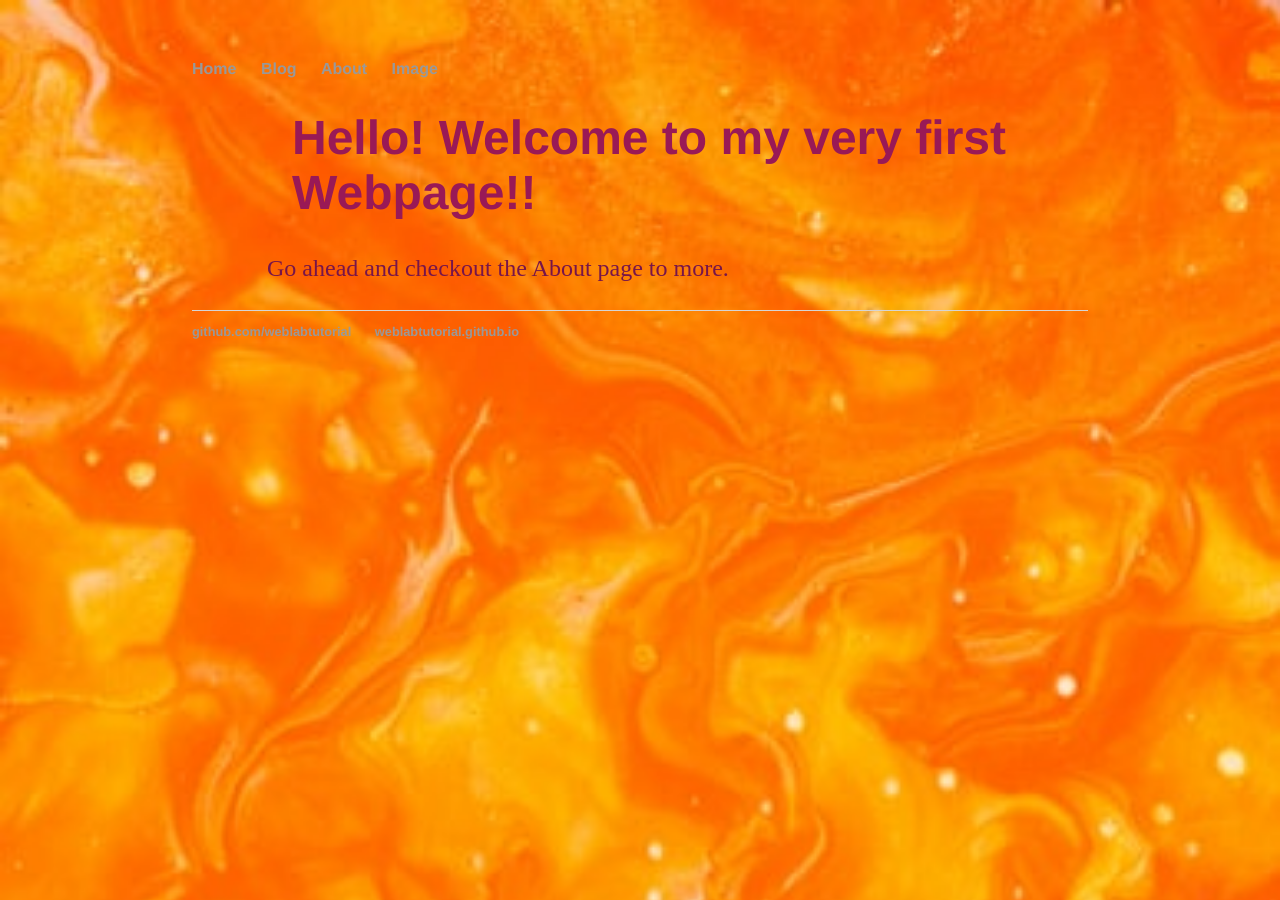
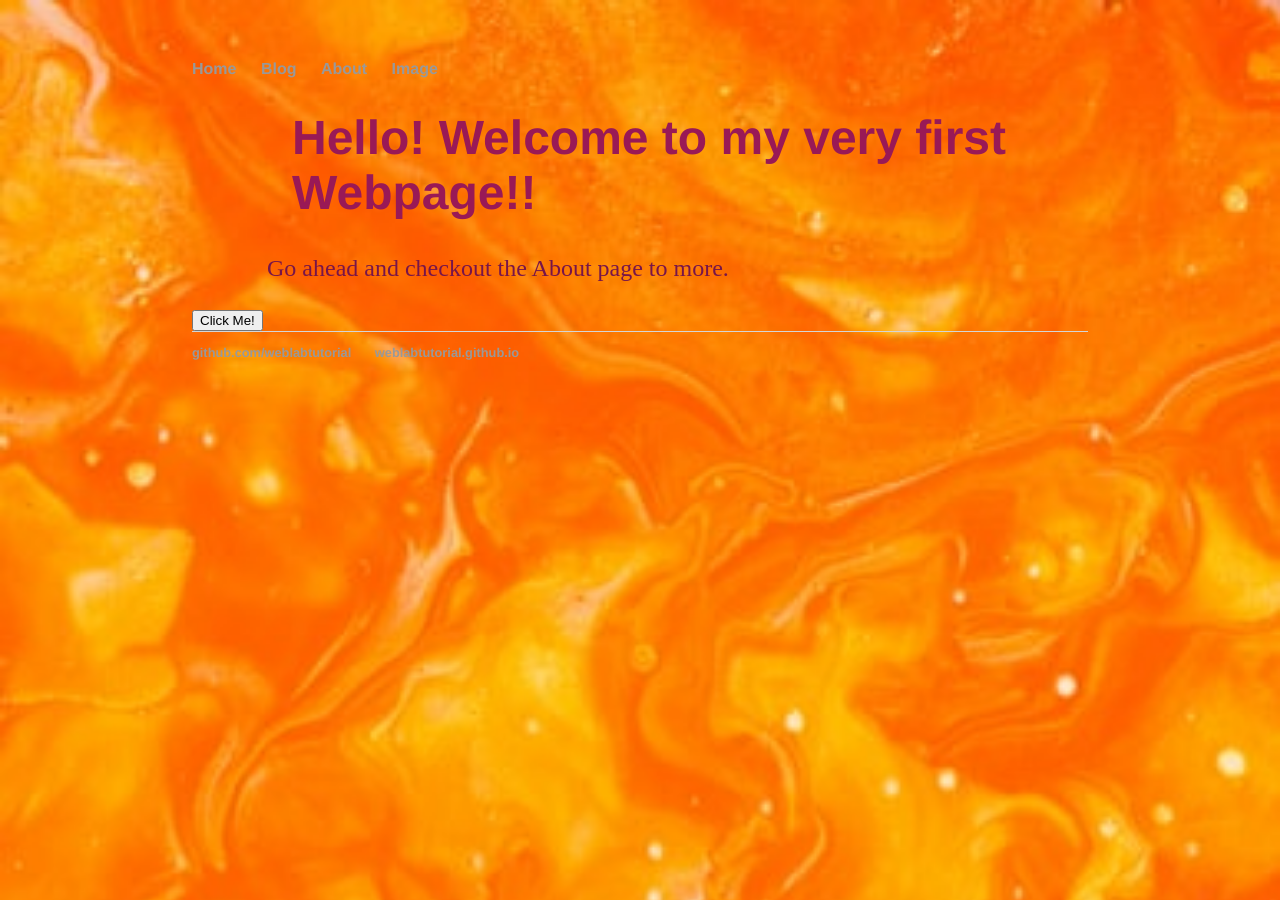
Before and after one commit to Kanaga2004/Kanaga2004.github.io, a Jekyll site: the page built from index.html, in a window 1280 px wide. Built offline with Jekyll 4.4.1, drawn with Linux system fonts in a browser that asks for light colours.

Commit message:
Update index.html

```diff
--- a/index.html
+++ b/index.html
@@ -5,4 +5,6 @@ title: Web Programming
 <div class="blurb">
   <h1>Hello! Welcome to my very first Webpage!!</h1>
   <p>Go ahead and checkout the About page to more.</p>
+  <button type="button" onclick="alert('Hello world!')">Click Me!</button>
+
 </div>
```
